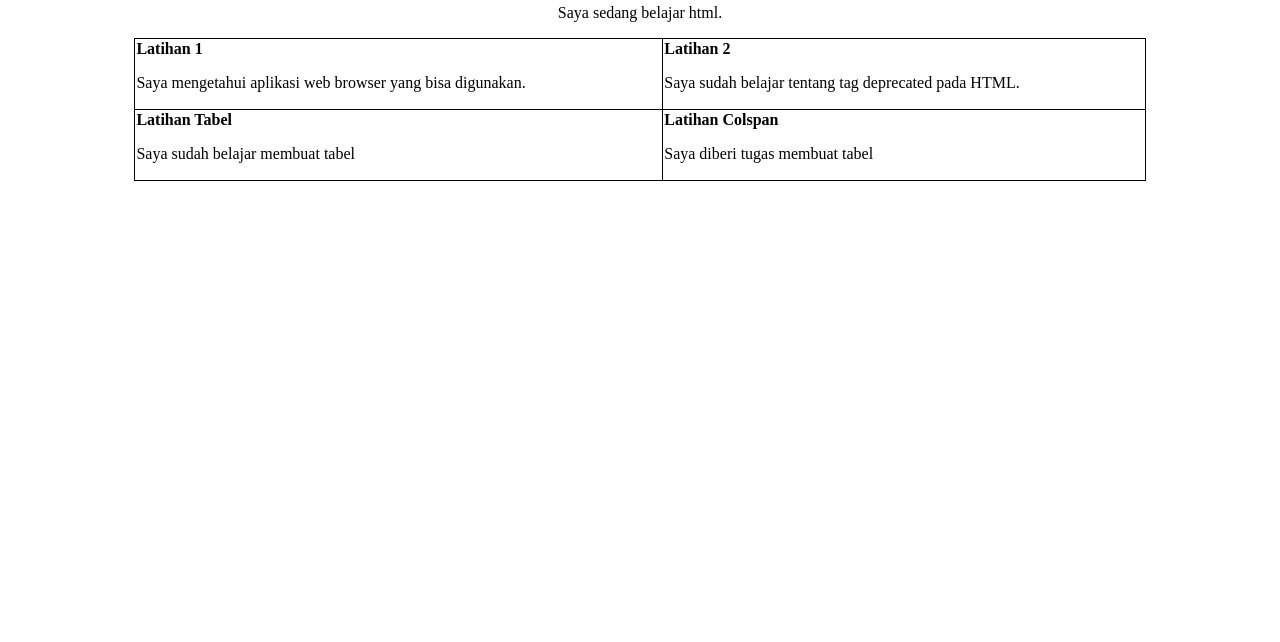
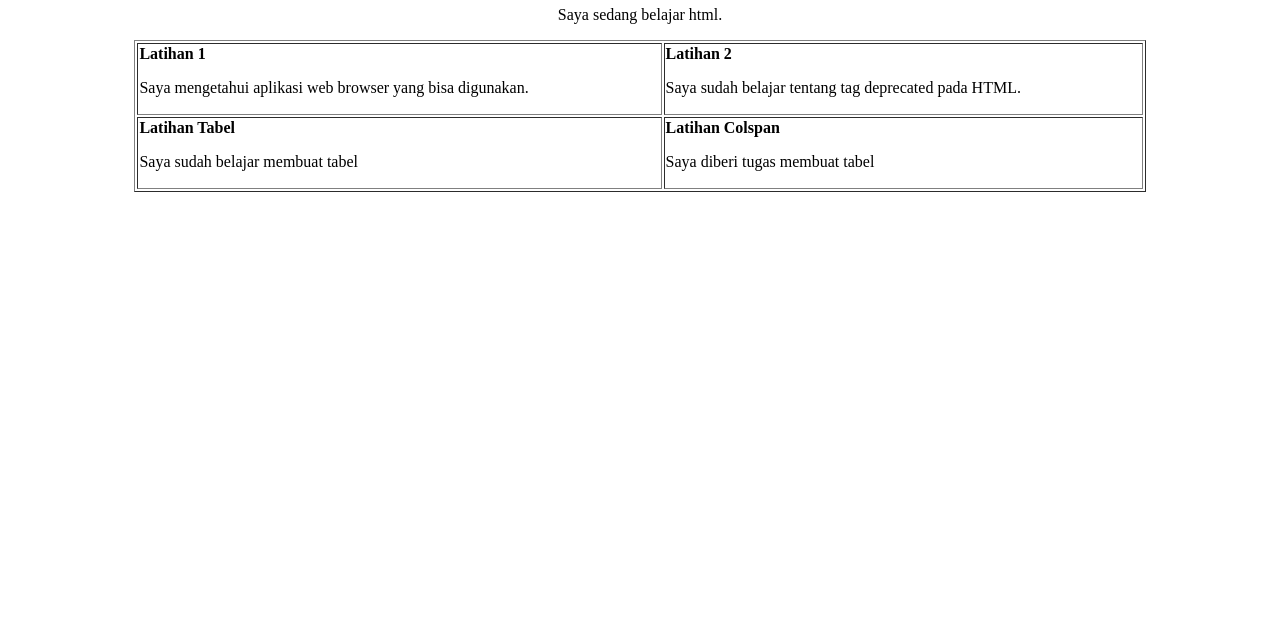
Before and after one commit to fridaasmara/fridaasmara.github.io, a plain HTML site: page index.html in a window 1280 px wide. Shown: the part 158-800 px from the top of the page. Drawn offline with Linux system fonts and the light colour scheme.

Commit message:
Update index.html

```diff
--- a/index.html
+++ b/index.html
@@ -5,12 +5,6 @@
     <meta http-equiv="X-UA-Compatible" content="IE=edge">
     <meta name="viewport" content="width=device-width, initial-scale=1.0">
     <title>Tugas 1</title>
-    <style>
-        table, tr, td {
-            border: 1px solid black;
-            border-collapse: collapse;
-        }
-    </style>
 
 </head>
 <body>
@@ -28,7 +22,7 @@
         <h1 style="color: rgb(88, 82, 151);">HI</h1>
         <p>Saya sedang belajar html.</p>
 
-        <table style="width:80%;">
+        <table style="width:80%;" border="1">
             <tr rowspan="2">
                 <td>
                     <b>Latihan 1</b>
```
